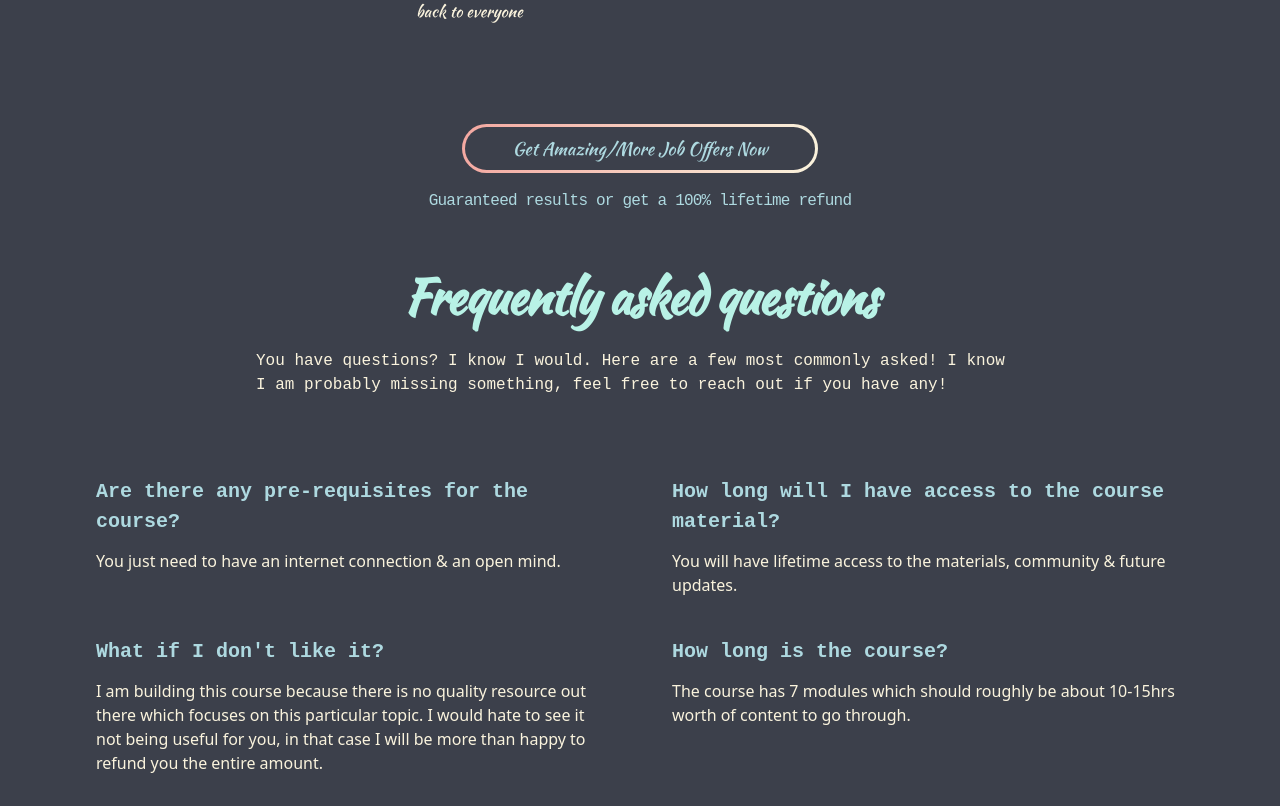
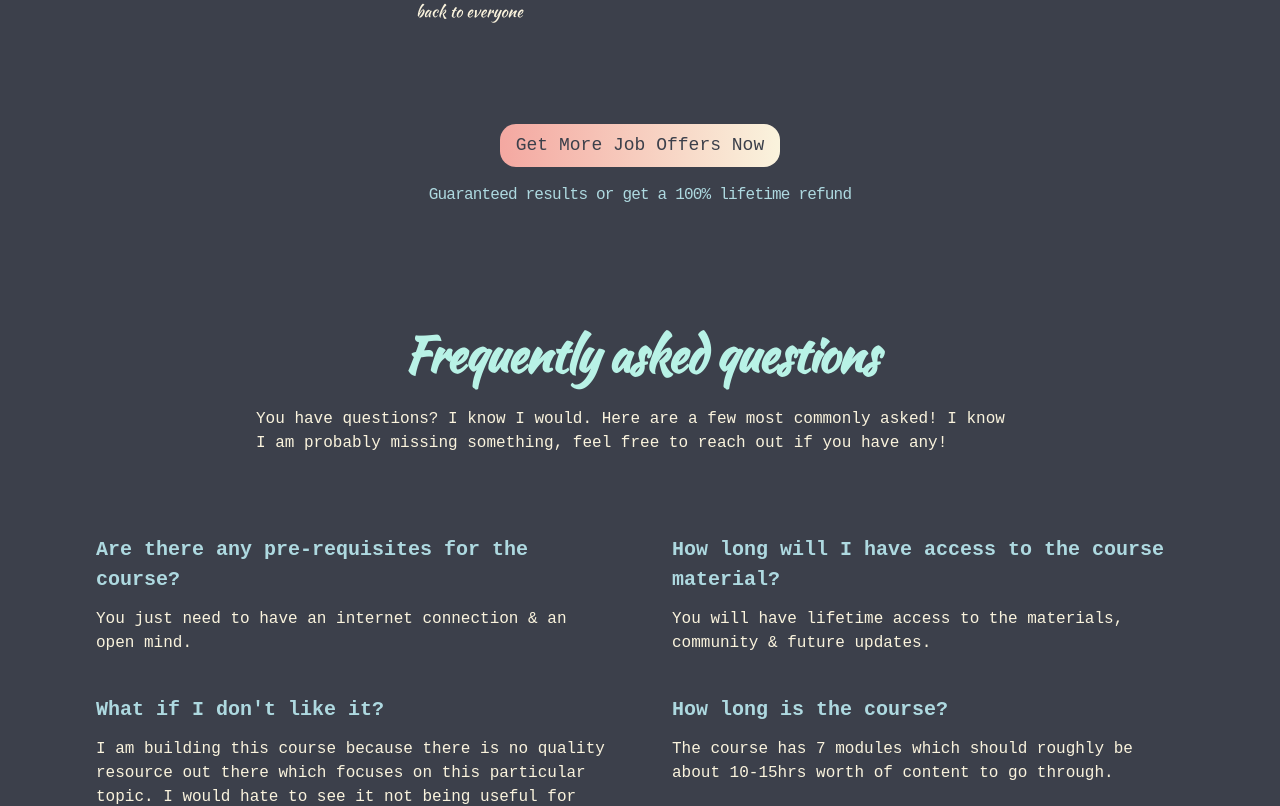
Before and after one commit to adnan-SM/epic-hiring-website, a Next.js app: page / in a window 1280 px wide. Shown: the part 9180-9986 px from the top of the page. Built offline with nearby package versions, Linux system fonts and the light colour scheme; a web font is replaced by a local one.

Commit message:
Changes based on feedback for CTA button

```diff
--- a/components/Faq.js
+++ b/components/Faq.js
@@ -65,7 +65,7 @@ export default function Faqs() {
                         {faqs.map((faq) => (
                             <div key={faq.id}>
                                 <dt className="font-extrabold text-highlight font-overpass text-xl">{faq.question}</dt>
-                                <dd className="mt-3 text-warm-yellow">{faq.answer}</dd>
+                                <dd className="mt-3 text-warm-yellow font-overpass">{faq.answer}</dd>
                             </div>
                         ))}
                     </dl>
--- a/pages/index.js
+++ b/pages/index.js
@@ -382,10 +382,10 @@ export default function IndexPage() {
           className="mx-4 md:mx-auto flex justify-center mt-24">
                 <button
                     onClick={setHidden}
-                    className="button text-highlight font-kaushan max-w-sm text-lg">Get Amazing/More Job Offers Now
+                    className="px-4 py-2 bg-gradient-to-r from-coral-pink to-warm-yellow rounded-2xl text-primary font-overpass max-w-sm text-lg">Get More Job Offers Now
                 </button>
           </a>
-          <div className="mx-4 my-4 md:mx-auto flex justify-center inline-block font-xs font-overpass text-highlight tracking-tighter text-center max-w-lg">Guaranteed results or get a 100% lifetime refund</div>
+          <div className="mx-4 my-4 pb-16 md:mx-auto flex justify-center inline-block font-xs font-overpass text-highlight tracking-tighter text-center max-w-lg">Guaranteed results or get a 100% lifetime refund</div>
           <Faqs />
           <Footer />
           <script type="text/javascript" src="https://gumroad.com/js/gumroad.js" rel="noreferrer"/>
--- a/styles/index.css
+++ b/styles/index.css
@@ -18,21 +18,21 @@
 /* Stop purging. */
 
 /* Your own custom utilities */
-button {
-  border-radius: 100rem;
-  font-size: 1rem;
-  padding: .5rem 3rem;
-  border: solid 3px transparent;
-  color: palegoldenrod;
-  background-image: linear-gradient(rgba(255, 255, 255, 0), rgba(255, 255, 255, 0)), linear-gradient(101deg, #F4A8A1, #FAF3DD);
-  background-origin: border-box;
-  background-clip: content-box, border-box;
-  box-shadow: 2px 1000px 1px #3C404B inset;
+.button {
+  /*border-radius: 100rem;*/
+  /*font-size: 1rem;*/
+  /*padding: .5rem 3rem;*/
+  /*border: solid 3px transparent;*/
+  /*color: palegoldenrod;*/
+  /*background-image: linear-gradient(rgba(255, 255, 255, 0), rgba(255, 255, 255, 0)), linear-gradient(101deg, #F4A8A1, #FAF3DD);*/
+  /*background-origin: border-box;*/
+  /*background-clip: content-box, border-box;*/
+  /*box-shadow: 2px 1000px 1px #3C404B inset;*/
 }
 
-button:hover {
-  box-shadow: none;
-  color: #3C404B;
+.button:hover {
+  /*box-shadow: none;*/
+  /*color: #3C404B;*/
 }
 
 .strike {
```
